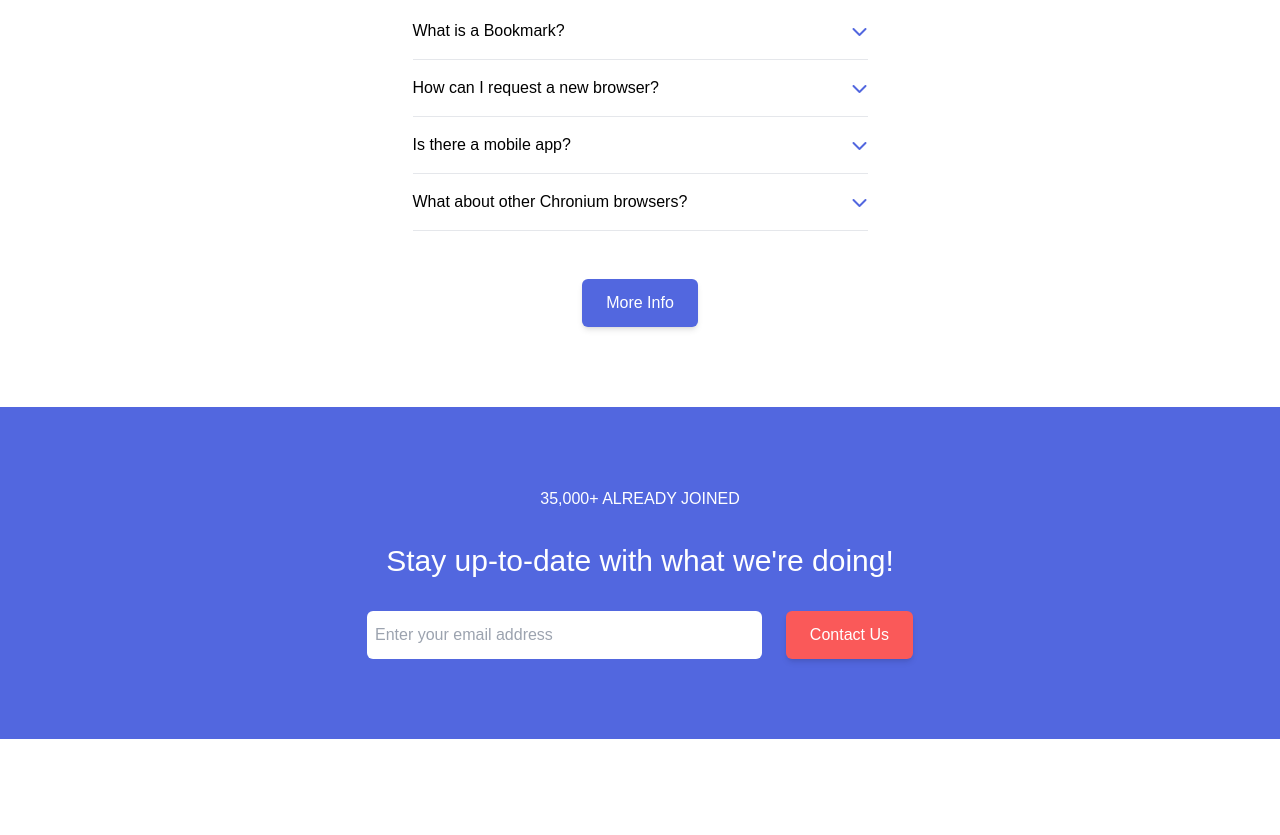
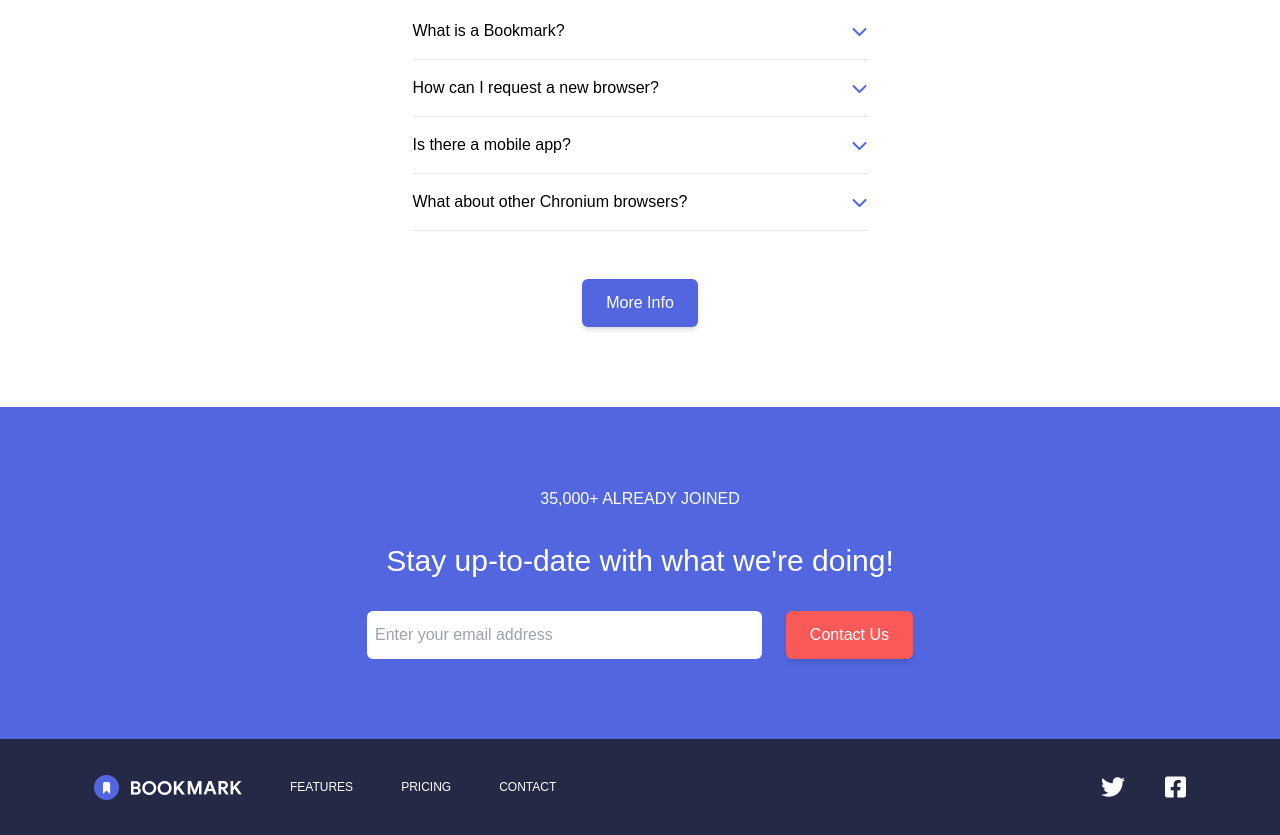
Before and after one commit to SanMajur/modernLandingPage, a website: page public/index.html in a window 1280 px wide. Shown: the part 3648-4483 px from the top of the page. Before the commit the page ends 4387 px from the top, so only its background shows below. Drawn offline with Linux system fonts and the light colour scheme.

Commit message:
footer section

```diff
--- a/public/index.html
+++ b/public/index.html
@@ -232,5 +232,22 @@
         </div>
       </div>
     </section>
+    <!-- Footer -->
+    <footer class="bg-bookmark-blue py-8">
+      <div class="container flex flex-col md:flex-row items-center">
+        <div class="flex flex-1 flex-wrap items-center justify-center md:justify-start gap-12">
+          <img src="./images/logo-bookmark-white.png" alt="">
+          <ul class="flex text-white uppercase gap-12 text-xs">
+            <li class="cursor-pointer">Features</li>
+            <li class="cursor-pointer">Pricing</li>
+            <li class="cursor-pointer">Contact</li>
+          </ul>
+        </div>
+        <ul class="flex gap-10 mt-12 md:mt-0">
+          <li><i class="text-white text-2xl fab fa-twitter"></i></li>
+          <li><i class="text-white text-2xl fab fa-facebook-square"></i></li>
+        </ul>
+      </div>
+    </footer>
   </body>
 </html>
```
Also changed, not shown: public/style.css.
